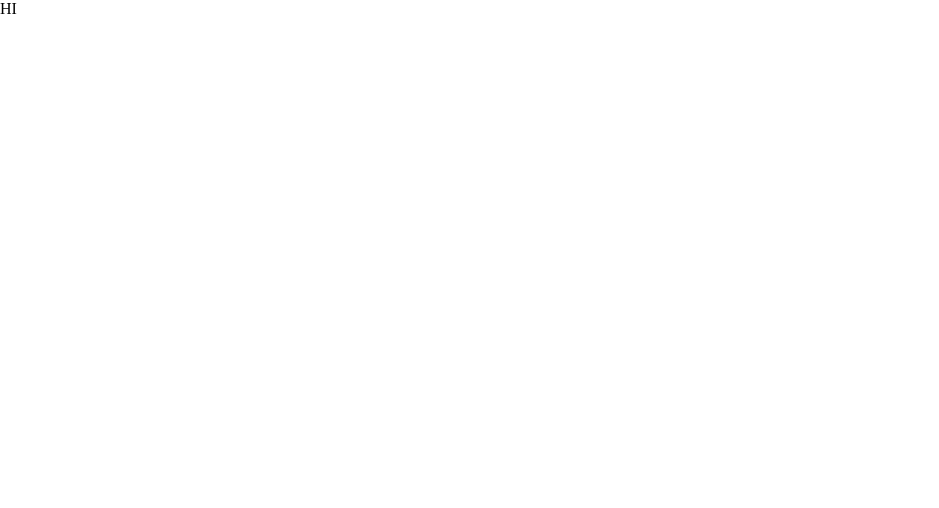
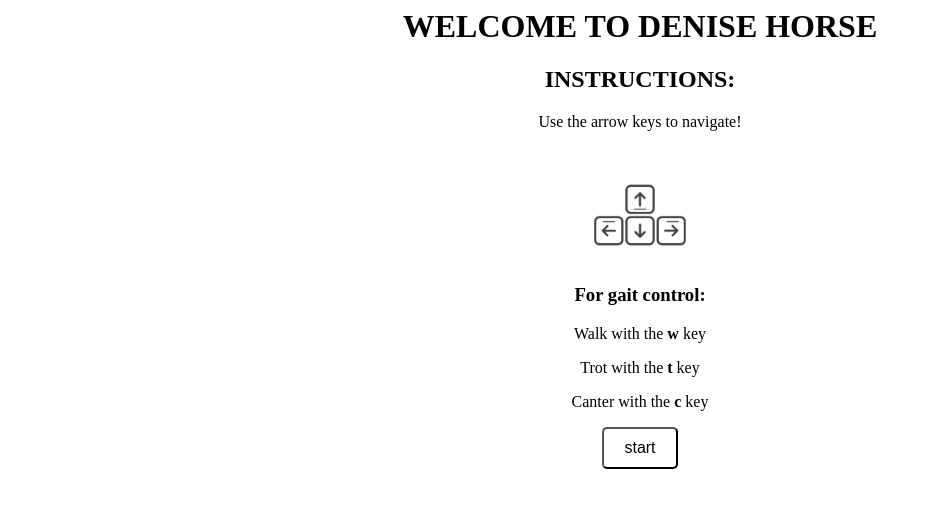
Before and after one commit to tiffwu1027/denise_horse, a website: page public/views/instructions.html in a window 1280 px wide. Shown: the whole page, without its empty margins (0-939 px from the left). Drawn offline with Linux system fonts and the light colour scheme.

Commit message:
added basic instructions

```diff
--- /dev/null
+++ b/public/styles/instructions.css
@@ -0,0 +1,15 @@
+.start-button {
+    background-color: white;
+    padding: 10px 20px;
+    font-size: 16px;
+    border-radius: 5px;
+}
+
+.start-button:hover {
+    background-color: #e4e4e4;
+}
+
+.instructions{
+    text-align: center;
+    margin: auto;
+}
--- a/public/views/instructions.html
+++ b/public/views/instructions.html
@@ -1,18 +1,28 @@
 <html>
-  <head>
+<head>
     <meta charset="UTF-8">
     <title>NOT BROKEN LEG DENISE HORSE</title>
-    <style>
-        body {
-            margin: 0;
-        }
-        canvas {
-            width: 100%;
-            height: 100%;
-        }
-    </style>
-  </head>
-  <body>
-<p>HI</p>
+    <link rel="stylesheet" href="../styles/instructions.css">
+</head>
+<body>
+    <div class="instructions">
+        <h1>WELCOME TO DENISE HORSE</h1>
+        <h2>INSTRUCTIONS:</h2>
+        <p>Use the arrow keys to navigate!</p>
+        <br>
+        <img src="../img/arrow_keys.png" width="100">
+        <br>
+        <h3>For gait control:</h3>
+        <p>Walk with the <b>w</b> key</p>
+        <p>Trot with the <b>t</b> key</p>
+        <p>Canter with the <b>c</b> key</p>
+
+        <button onclick="openThreeJS()" class="start-button">start</button>
+        <script>
+            function openThreeJS() {
+                location.href += "horse";
+            }
+        </script>
+    </div>
 </body>
 </html>
```
Also changed, not shown: public/img/arrow_keys.png (added).
